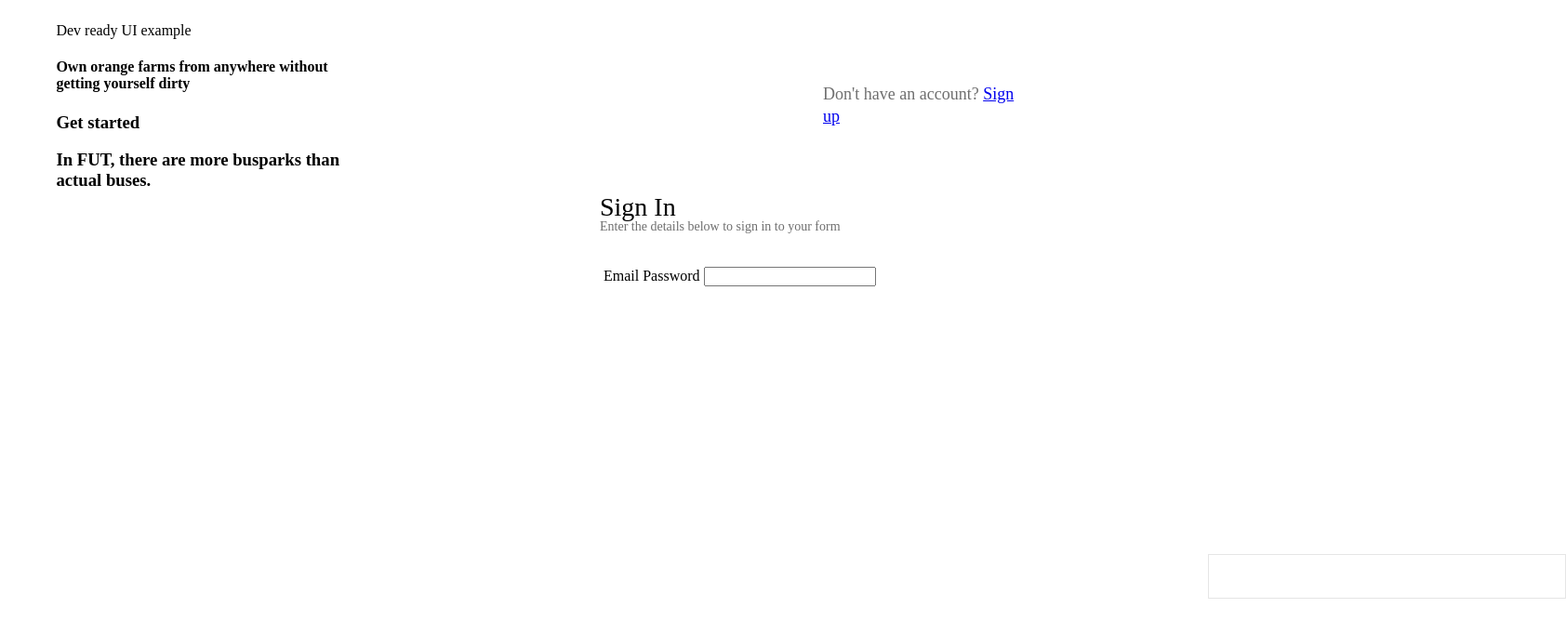
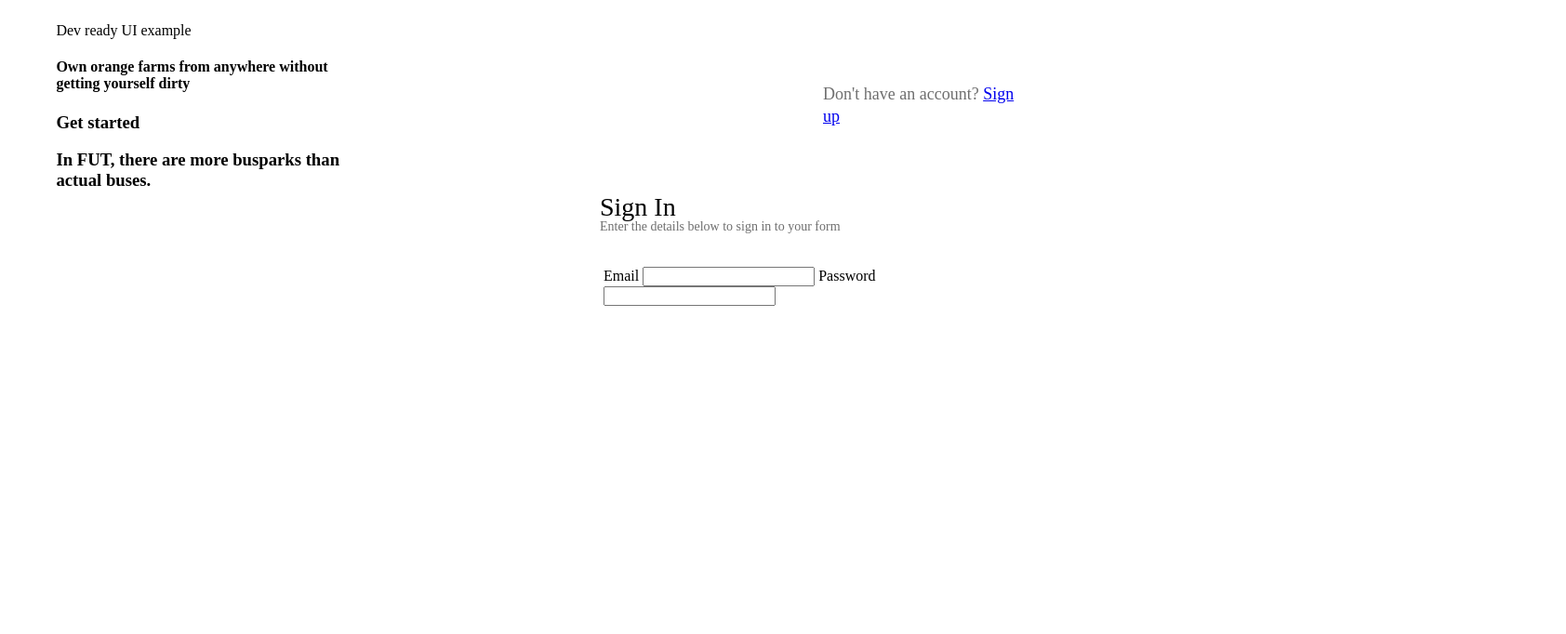
Before and after one commit to RaphAlemoh/orange-farm, a plain HTML site: page index.html in a window 1280 px wide. Shown: the whole page at 93% size, 1684 px wide, since content can reach past the window. Drawn offline with Linux system fonts and the light colour scheme.

Commit message:
Work in Progress

```diff
--- a/orange-farms.css
+++ b/orange-farms.css
@@ -94,13 +94,5 @@ top: 287px;
 
 }
 #email-input{
-    position: absolute;
-width: 385px;
-height: 48px;
-left: 650px;
-top: 309px;
 
-background: #FFFFFF;
-border: 1px solid #E5E5E5;
-box-sizing: border-box;
 }
```
